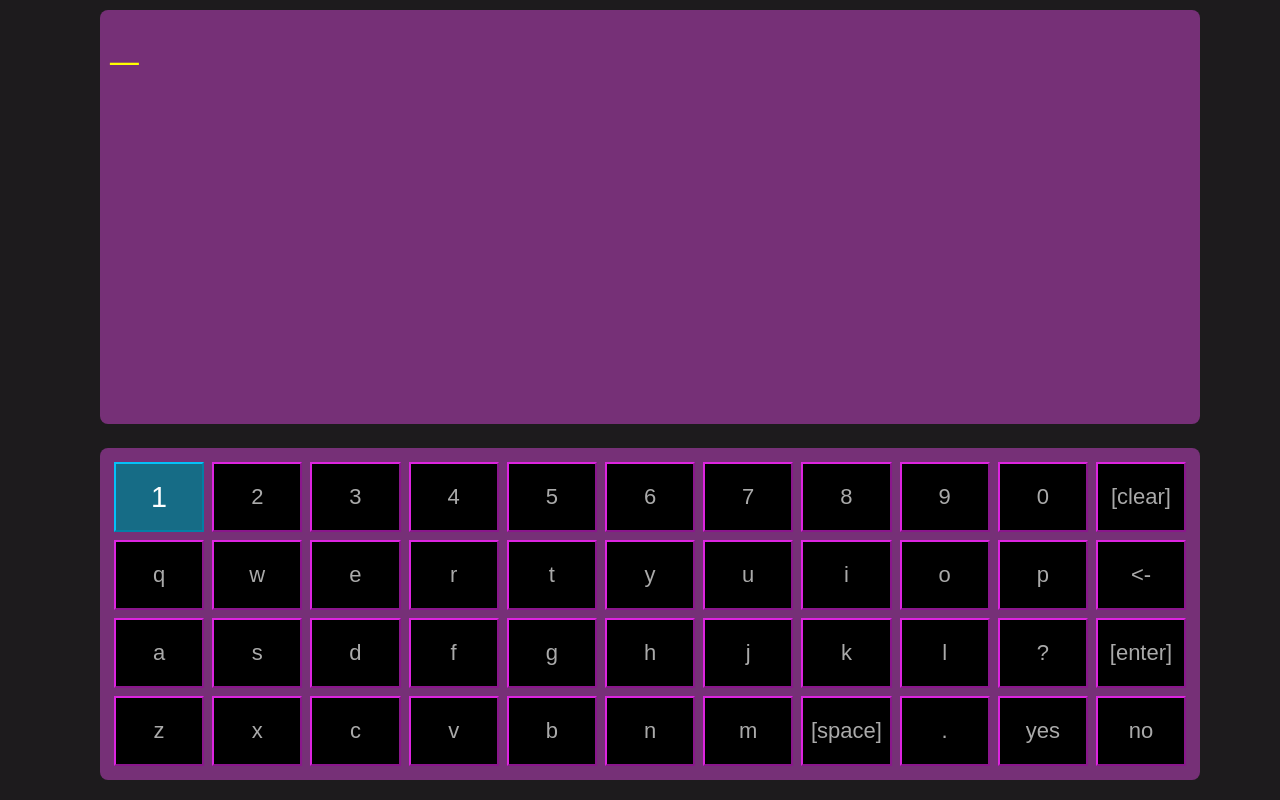
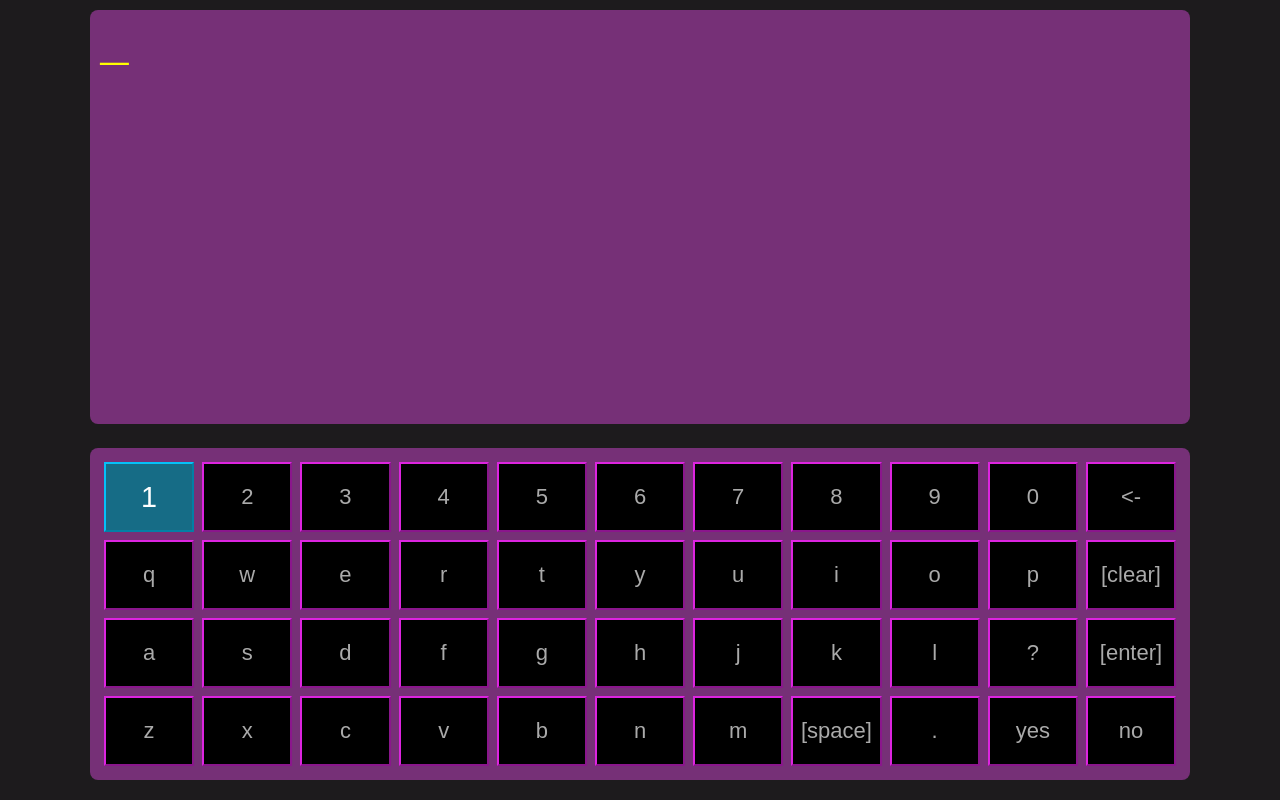
Before and after one commit to liquidrinu/medikb, a website: page src/index.html in a window 1280 px wide. Drawn offline with Linux system fonts and the light colour scheme.

Commit message:
small css touchups

```diff
--- a/src/main.js
+++ b/src/main.js
@@ -16,8 +16,8 @@ const customKeys = {
 
 // keybaord layout to generate
 const keyboard = [
-    ["1", "2", "3", "4", "5", "6", "7", "8", "9", "0", customKeys.clear],
-    ["q", "w", "e", "r", "t", "y", "u", "i", "o", "p", customKeys.backspace],
+    ["1", "2", "3", "4", "5", "6", "7", "8", "9", "0", customKeys.backspace],
+    ["q", "w", "e", "r", "t", "y", "u", "i", "o", "p", customKeys.clear],
     ["a", "s", "d", "f", "g", "h", "j", "k", "l", "?", customKeys.enter],
     ["z", "x", "c", "v", "b", "n", "m", customKeys.space, ".", customKeys.yes, customKeys.no]
 ];
--- a/src/styles.css
+++ b/src/styles.css
@@ -11,6 +11,7 @@ body {
   background-color: #1d1b1d;
   width: 100%;
   height: 100vh;
+  margin-left: -10px;
 }
 
 #viewer {
```
Also changed, not shown: assets/h2.html (+4 -2 lines), medikb.html (+7 -4 lines).
